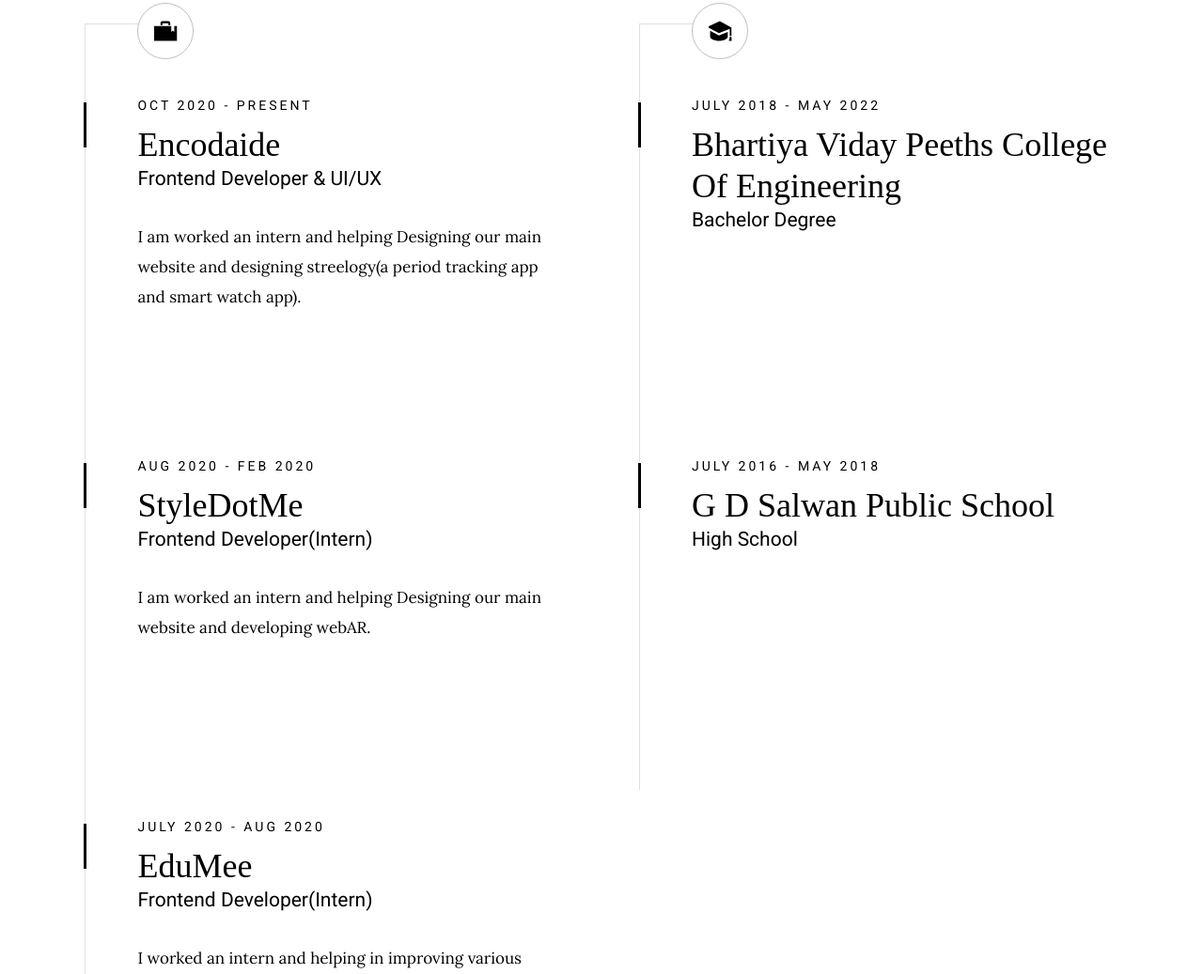
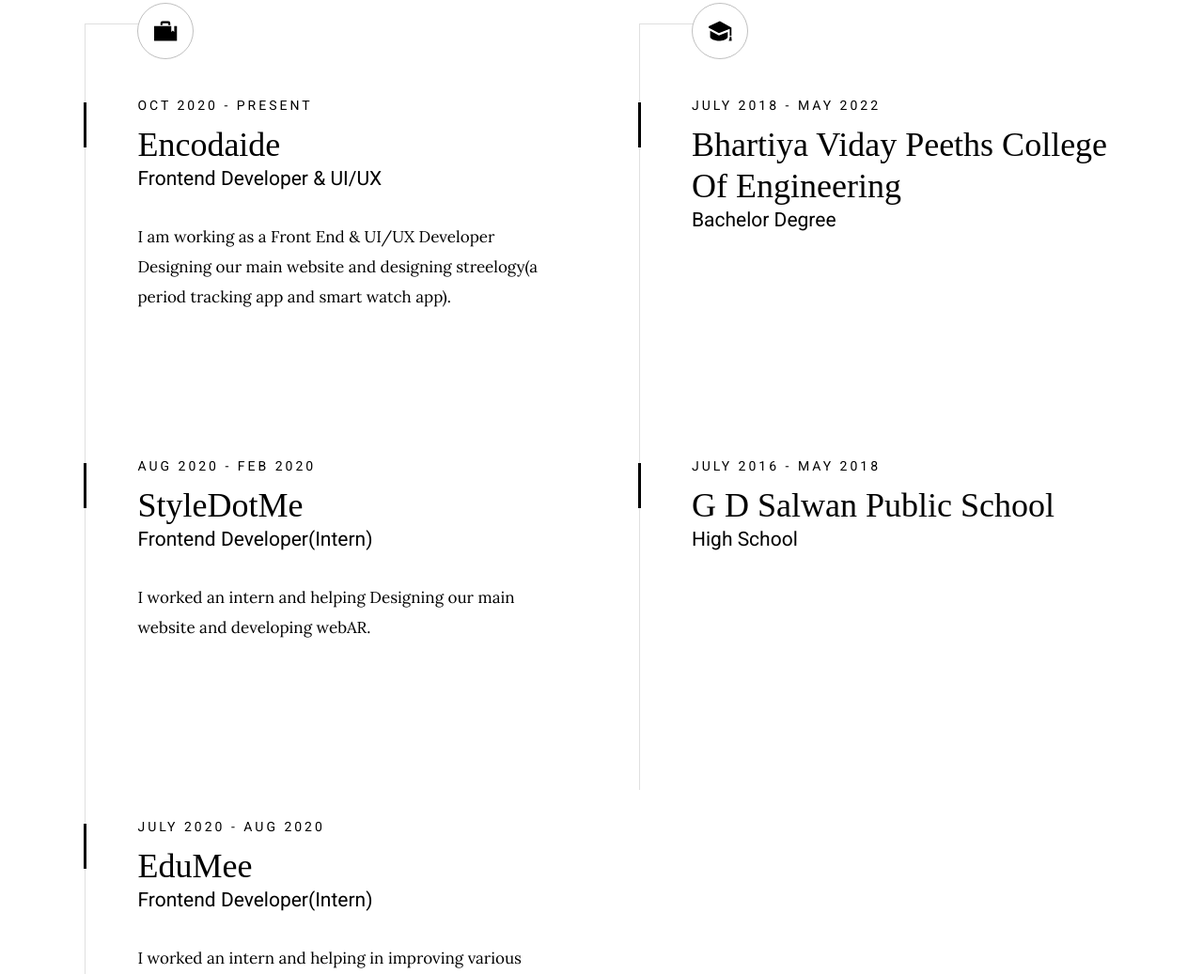
Before and after one commit to mayankhotchandani/epitome, a plain HTML site: page index.html in a window 1280 px wide. Shown: the part 1593-2630 px from the top of the page at 94% size. Drawn offline with Linux system fonts and the light colour scheme; a web font is replaced by a local one.

Commit message:
Text edited

```diff
--- a/index.html
+++ b/index.html
@@ -175,7 +175,7 @@
                 </div>
                 <div class="timeline__desc">
                   <p>
-                    I am worked an intern and helping Designing our main
+                    I am working as a Front End & UI/UX Developer Designing our main
                     website and designing streelogy(a period tracking app and smart watch app).
                   </p>
                 </div>
@@ -189,7 +189,7 @@
                 </div>
                 <div class="timeline__desc">
                   <p>
-                    I am worked an intern and helping Designing our main
+                    I worked an intern and helping Designing our main
                     website and developing webAR.
                   </p>
                 </div>
```
